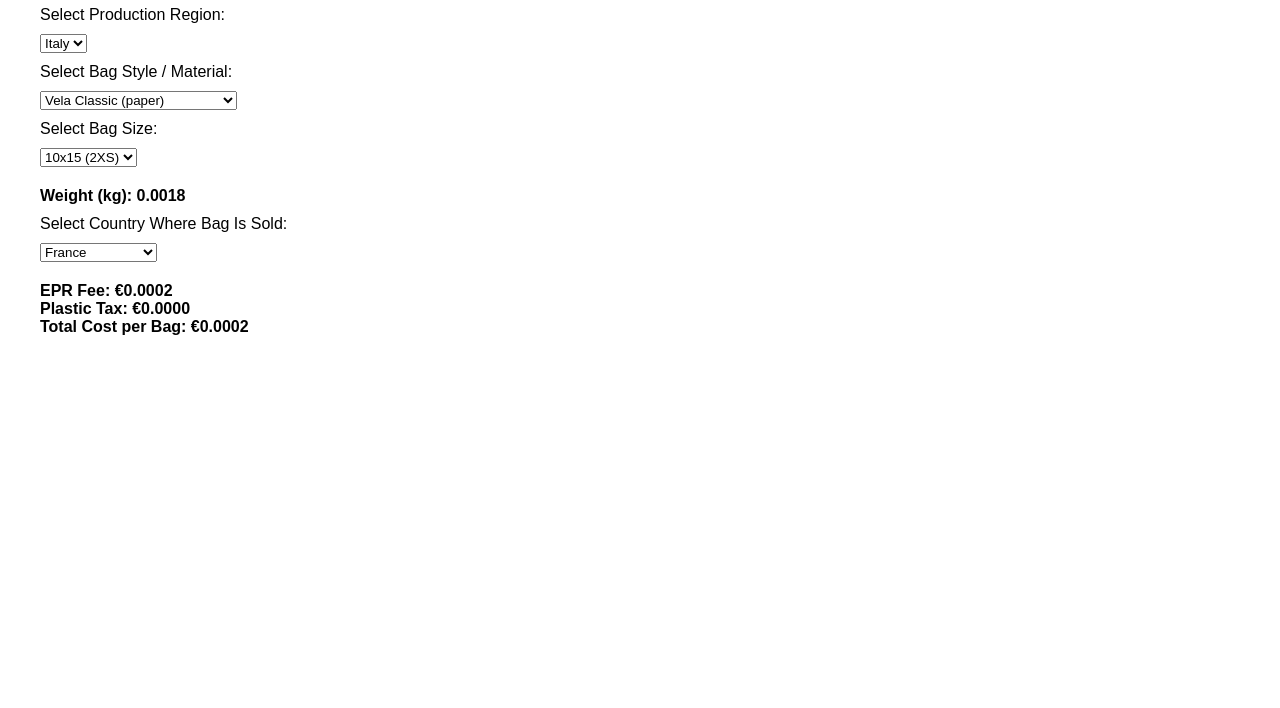
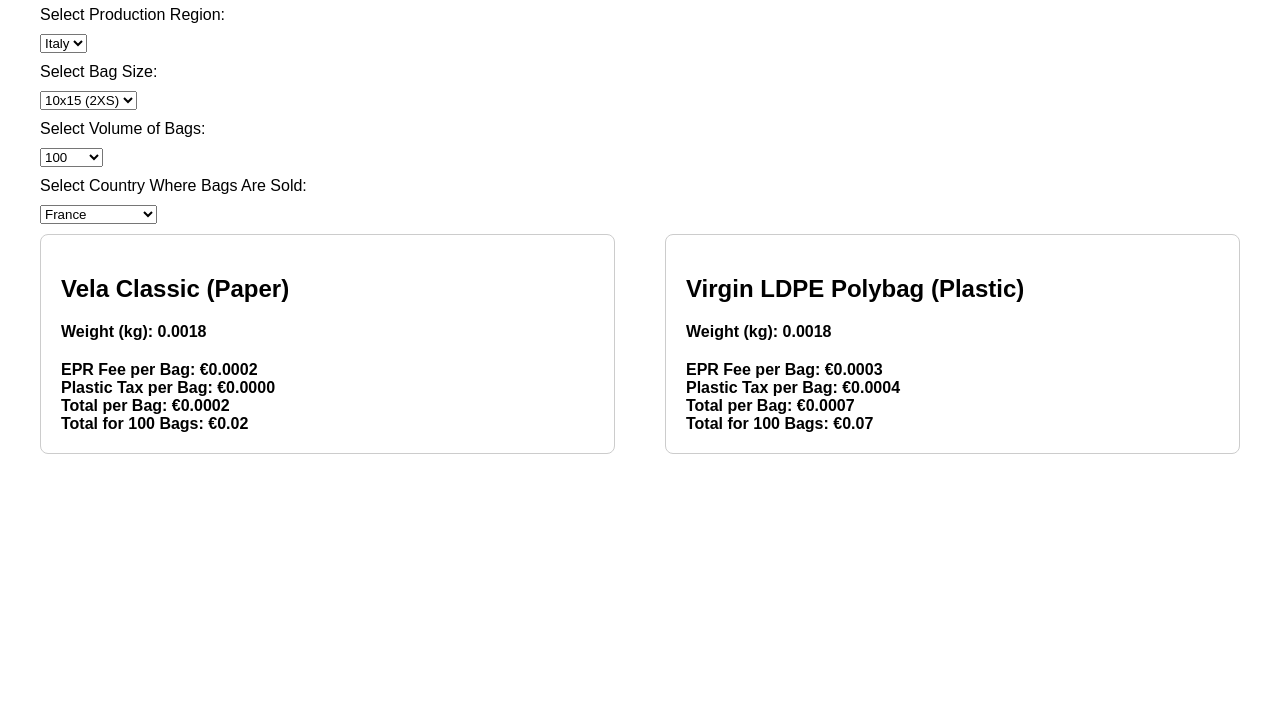
Before and after one commit to pbjones22/Vela---EPR-Calculator, a plain HTML site: page index.html in a window 1280 px wide. Shown: the part 92-800 px from the top of the page. Drawn offline with Linux system fonts and the light colour scheme.

Commit message:
Update index.html

```diff
--- a/index.html
+++ b/index.html
@@ -3,25 +3,21 @@
 <head>
   <meta charset="UTF-8">
   <meta name="viewport" content="width=device-width, initial-scale=1.0">
-  <title>Vela EPR Calculator</title>
+  <title>Vela EPR Comparative Calculator</title>
   <style>
     body { font-family: Arial, sans-serif; margin: 40px; }
     label, select { display: block; margin: 10px 0; }
+    .container { display: flex; justify-content: space-between; gap: 50px; }
+    .panel { flex: 1; padding: 20px; border: 1px solid #ccc; border-radius: 8px; }
     .output, .weight-display { margin-top: 20px; font-weight: bold; white-space: pre-wrap; }
   </style>
 </head>
 <body>
-  <h1>Vela EPR Calculator</h1>
+  <h1>Vela vs LDPE EPR Comparative Calculator</h1>
 
   <label for="productionRegion">Select Production Region:</label>
   <select id="productionRegion">
     <option value="italy">Italy</option>
-  </select>
-
-  <label for="materialType">Select Bag Style / Material:</label>
-  <select id="materialType">
-    <option value="vela">Vela Classic (paper)</option>
-    <option value="ldpe">Virgin LDPE Polybag (plastic)</option>
   </select>
 
   <label for="bagSize">Select Bag Size:</label>
@@ -36,9 +32,16 @@
     <option value="50x75">50x75 (3XL)</option>
   </select>
 
-  <div class="weight-display">Weight (kg): <span id="weightDisplay">0.0018</span></div>
+  <label for="volume">Select Volume of Bags:</label>
+  <select id="volume">
+    <option value="100">100</option>
+    <option value="500">500</option>
+    <option value="1000">1,000</option>
+    <option value="5000">5,000</option>
+    <option value="10000">10,000</option>
+  </select>
 
-  <label for="salesRegion">Select Country Where Bag Is Sold:</label>
+  <label for="salesRegion">Select Country Where Bags Are Sold:</label>
   <select id="salesRegion">
     <option value="france">France</option>
     <option value="germany">Germany</option>
@@ -50,7 +53,18 @@
     <option value="austria">Austria</option>
   </select>
 
-  <div class="output" id="results"></div>
+  <div class="container">
+    <div class="panel">
+      <h2>Vela Classic (Paper)</h2>
+      <div class="weight-display">Weight (kg): <span id="velaWeight">0.0018</span></div>
+      <div class="output" id="velaResults"></div>
+    </div>
+    <div class="panel">
+      <h2>Virgin LDPE Polybag (Plastic)</h2>
+      <div class="weight-display">Weight (kg): <span id="ldpeWeight">0.0018</span></div>
+      <div class="output" id="ldpeResults"></div>
+    </div>
+  </div>
 
   <script>
     const weights = {
@@ -75,36 +89,41 @@
       austria:   { paper: { epr: 110, tax: 0 }, plastic: { epr: 130, tax: 250 } }
     };
 
-    function updateWeightAndFees() {
+    function calculateComparison() {
       const size = document.getElementById('bagSize').value;
+      const region = document.getElementById('salesRegion').value;
+      const volume = parseInt(document.getElementById('volume').value);
       const weight = weights[size] || 0;
-      document.getElementById('weightDisplay').textContent = weight.toFixed(4);
-      calculateFees(weight);
+
+      document.getElementById('velaWeight').textContent = weight.toFixed(4);
+      document.getElementById('ldpeWeight').textContent = weight.toFixed(4);
+
+      const vela = feeRates[region].paper;
+      const ldpe = feeRates[region].plastic;
+
+      const velaEpr = (vela.epr / 1000) * weight;
+      const velaTax = (vela.tax / 1000) * weight;
+      const velaTotal = (velaEpr + velaTax);
+
+      const ldpeEpr = (ldpe.epr / 1000) * weight;
+      const ldpeTax = (ldpe.tax / 1000) * weight;
+      const ldpeTotal = (ldpeEpr + ldpeTax);
+
+      document.getElementById('velaResults').innerText =
+        `EPR Fee per Bag: €${velaEpr.toFixed(4)}\n` +
+        `Plastic Tax per Bag: €${velaTax.toFixed(4)}\n` +
+        `Total per Bag: €${velaTotal.toFixed(4)}\n` +
+        `Total for ${volume} Bags: €${(velaTotal * volume).toFixed(2)}`;
+
+      document.getElementById('ldpeResults').innerText =
+        `EPR Fee per Bag: €${ldpeEpr.toFixed(4)}\n` +
+        `Plastic Tax per Bag: €${ldpeTax.toFixed(4)}\n` +
+        `Total per Bag: €${ldpeTotal.toFixed(4)}\n` +
+        `Total for ${volume} Bags: €${(ldpeTotal * volume).toFixed(2)}`;
     }
 
-    function calculateFees(weight) {
-      const material = document.getElementById('materialType').value;
-      const salesRegion = document.getElementById('salesRegion').value;
-
-      const materialType = material === 'vela' ? 'paper' : 'plastic';
-      const fees = feeRates[salesRegion][materialType];
-
-      const epr = (fees.epr / 1000) * weight;
-      const tax = (fees.tax / 1000) * weight;
-      const total = epr + tax;
-
-      document.getElementById('results').innerText =
-        `EPR Fee: €${epr.toFixed(4)}\n` +
-        `Plastic Tax: €${tax.toFixed(4)}\n` +
-        `Total Cost per Bag: €${total.toFixed(4)}`;
-    }
-
-    document.getElementById('productionRegion').addEventListener('change', updateWeightAndFees);
-    document.getElementById('materialType').addEventListener('change', updateWeightAndFees);
-    document.getElementById('bagSize').addEventListener('change', updateWeightAndFees);
-    document.getElementById('salesRegion').addEventListener('change', updateWeightAndFees);
-
-    updateWeightAndFees();
+    document.querySelectorAll('#bagSize, #salesRegion, #volume').forEach(el => el.addEventListener('change', calculateComparison));
+    calculateComparison();
   </script>
 </body>
 </html>
```
